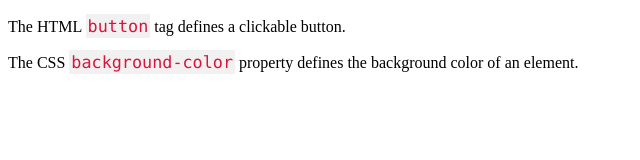
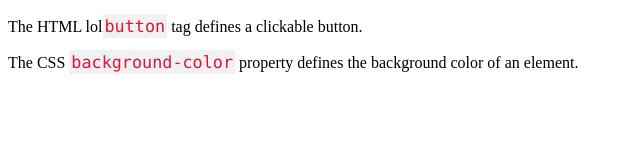
Before and after one commit to pracanowy06/2-projekt, a plain HTML site: page index.html in a window 1280 px wide. Shown: the full height of the page, 0-640 px from the left. Drawn offline with Linux system fonts and the light colour scheme.

Commit message:
Update index.html

```diff
--- a/index.html
+++ b/index.html
@@ -13,7 +13,7 @@ code {
 </head>
 <body>
 
-<p>The HTML <code>button</code> tag defines a clickable button.</p>
+<p>The HTML lol<code>button</code> tag defines a clickable button.</p>
 <p>The CSS <code>background-color</code> property defines the background color of an element.</p>
 
 </body>
```
